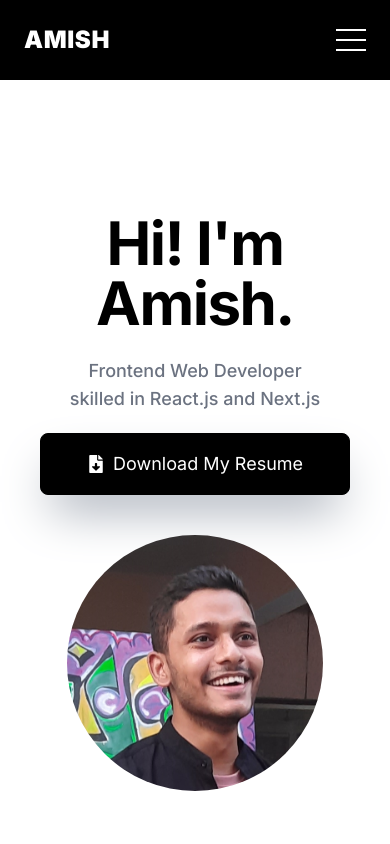
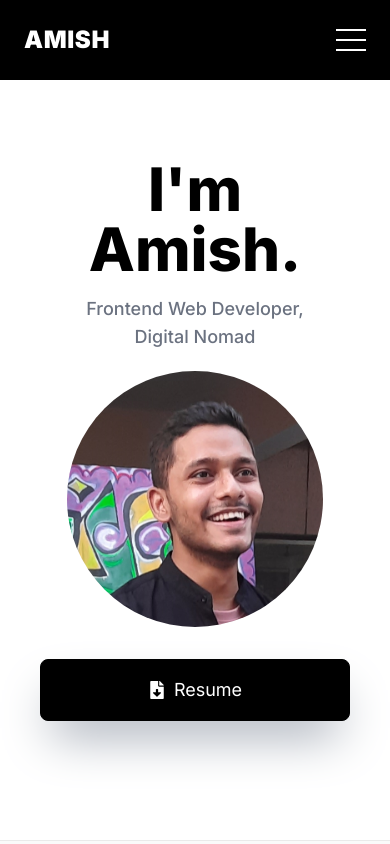
Before and after one commit to thisisamish/portfolio, a Next.js app: page / in a window 390 px wide. Shown: the top 844 px of the page. Built offline with nearby package versions, Linux system fonts and the light colour scheme.

Commit message:
Design changes in Hero

```diff
--- a/layouts/About.js
+++ b/layouts/About.js
@@ -1,4 +1,6 @@
 import Link from "next/link";
+import Image from "next/image";
+import amish from "@/public/amish.jpg";
 
 export default function About() {
   return (
--- a/layouts/Hero.js
+++ b/layouts/Hero.js
@@ -5,26 +5,32 @@ import Image from "next/image";
 
 export default function Hero() {
   return (
-    <section className="flex items-center flex-col md:flex-row justify-center md:justify-between h-screen mx-auto md:max-w-2xl lg:max-w-4xl px-10 md:px-0">
+    <section className="flex items-center flex-col md:flex-row justify-center md:justify-between h-[90vh] mx-auto md:max-w-2xl lg:max-w-4xl px-10 md:px-0">
       <div>
         <div className="md:text-left text-center">
-          <h2 className="text-6xl font-bold tracking-tight mb-6">
-            Hi! I'm Amish.
-          </h2>
-
+          <p className="text-4xl font-medium mb-4 max-[400px]:hidden">👋🏻</p>
+          <h2 className="text-6xl font-extrabold mb-4">I'm Amish.</h2>
           <p className="text-lg font-medium text-gray-500 mb-5">
-            Frontend Web Developer
+            Frontend Web Developer,
             <br />
-            skilled in React.js and Next.js
+            Digital Nomad
           </p>
-
+          <div className="mx-auto mb-8 rounded-full w-64 sm:w-80 md:hidden aspect-[1/1] overflow-hidden">
+            <Image
+              src={amish}
+              alt="amish's photo, smiling"
+              style={{ objectFit: "cover" }}
+            />
+          </div>
           <Link
-            className="mx-auto md:mx-0 text-lg py-4 px-6 sm:px-8 bg-black text-white shadow-gray-400 shadow-2xl rounded-lg mb-10 md:mb-0 border-[1px] border-black hover:bg-white hover:text-black transition-all flex gap-2 items-center justify-center"
+            className="mx-auto md:mx-0 text-lg py-4 px-4 sm:px-8 bg-black text-white shadow-gray-400 shadow-2xl rounded-lg mb-10 md:mb-0 border-[1px] border-black hover:bg-white hover:text-black transition-all flex gap-2 items-center justify-center"
             href="https://drive.google.com/file/d/1KFJAPKOJxEdilELGp0Wuig3LHjalccPx/view?usp=sharing"
             target="_blank"
           >
             <FaFileDownload />
-            Download My Resume
+            <span>
+              <span className="hidden sm:inline">Download My </span>Resume
+            </span>
           </Link>
         </div>
 
@@ -35,7 +41,7 @@ export default function Hero() {
       </div> */}
       </div>
 
-      <div className="rounded-full w-64 h-64 sm:w-80 sm:h-80 aspect-[1/1] overflow-hidden">
+      <div className="rounded-full hidden md:block md:w-80 aspect-[1/1] overflow-hidden">
         <Image
           src={amish}
           alt="amish's photo, smiling"
--- a/styles/globals.css
+++ b/styles/globals.css
@@ -1,3 +1,7 @@
 @tailwind base;
 @tailwind components;
 @tailwind utilities;
+
+html {
+  scroll-behavior: smooth !important;
+}
```
